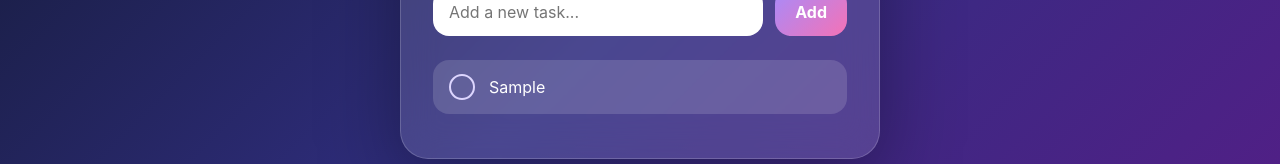
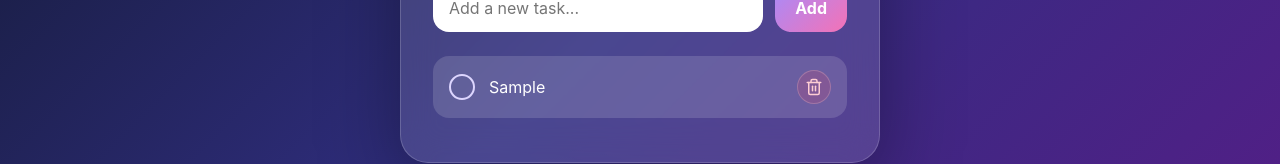
Before and after one commit to mosin1223/aesthetic-react-todo, a React (Vite) app: page / in a window 1280 px wide. Both pictures are taken after typing "Sample" into the empty fields and a click on the button "Add". Shown: the part 408-572 px from the top of the page. Built offline with nearby package versions, Linux system fonts and the light colour scheme.

Commit message:
Add delete todo with trash icon

```diff
--- a/package.json
+++ b/package.json
@@ -10,6 +10,7 @@
     "preview": "vite preview"
   },
   "dependencies": {
+    "lucide-react": "^1.17.0",
     "react": "^19.2.6",
     "react-dom": "^19.2.6"
   },
--- a/src/App.css
+++ b/src/App.css
@@ -129,10 +129,38 @@ h1{margin:0;
 }
 
 .check-btn {
-  transition: transform 0.2s ease, border-color 0.2s ease;
+  transition: transform 0.2s ease,
+   border-color 0.2s ease;
 }
 
 .check-btn:hover {
   transform: scale(1.08);
   border-color: #f0abfc;
 }
+
+.delete-btn {
+  width: 34px;
+  height: 34px;
+  border: none;
+  border-radius: 50%;
+  cursor: pointer;
+}
+
+.delete-btn {
+  display: flex;
+  align-items: center;
+  justify-content: center;
+  color: #fecdd3;
+}
+
+.delete-btn {
+  background: rgba(244, 63, 94, 0.16);
+  box-shadow: inset 0 0 0 1px rgba(254, 205, 211, 0.25);
+  transition: transform 0.2s ease, background 0.2s ease;
+}
+
+.delete-btn:hover {
+  transform: scale(1.08);
+  background: linear-gradient(135deg, #fb7185, #e11d48);
+  color: white;
+}
--- a/src/App.jsx
+++ b/src/App.jsx
@@ -1,4 +1,5 @@
 import { useState } from "react";
+import { Trash2 } from "lucide-react";
 import "./App.css";
 function App() {
   const [todos, setTodos] = useState([]);
@@ -17,6 +18,10 @@ function App() {
         todo.id === id ? { ...todo, completed: !todo.completed } : todo,
       ),
     );
+  };
+
+  const deleteTodo = (id) => {
+    setTodos(todos.filter((todo) => todo.id !== id));
   };
 
   return (
@@ -47,6 +52,13 @@ function App() {
                 {todo.completed ? "✓" : ""}
               </button>
               <span>{todo.text}</span>
+              <button
+                className="delete-btn"
+                type="button"
+                onClick={() => deleteTodo(todo.id)}
+              >
+                <Trash2 size={18}  />
+              </button>
             </li>
           ))}
         </ul>
```
Also changed, not shown: 1 other file (tests, documents, lock files or other folders).
